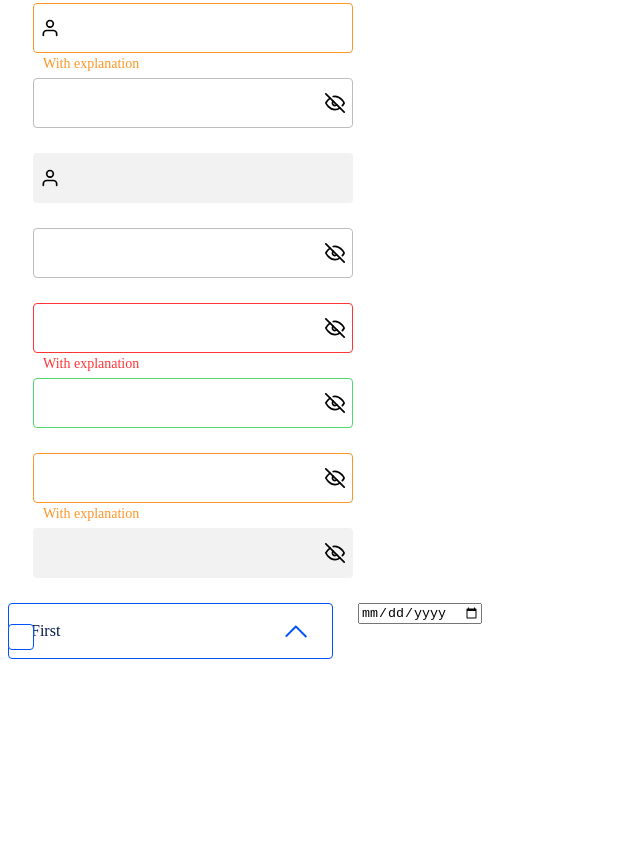
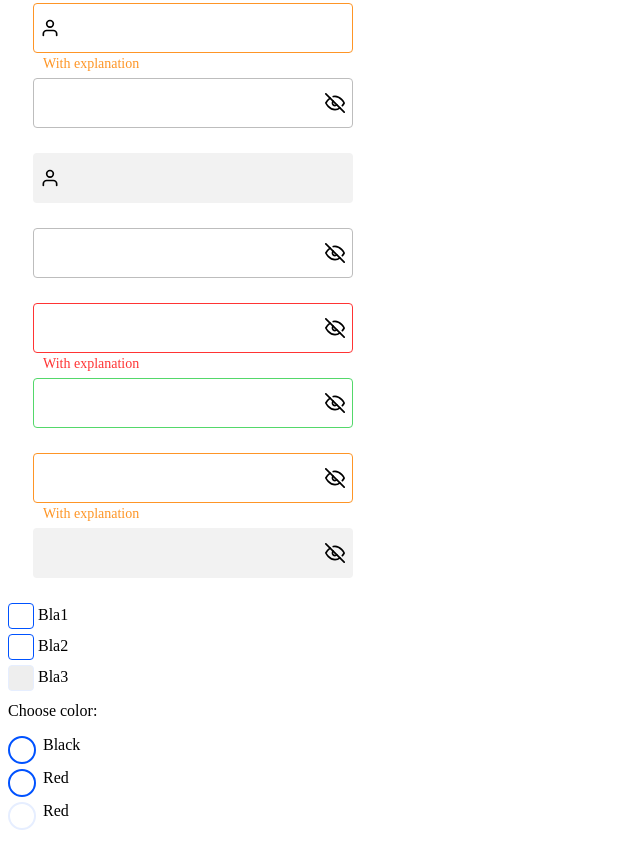
Before and after one commit to OlleyO/ui-kit, a website: page components.html in a window 1280 px wide. Shown: the part 1127-1971 px from the top of the page, without its empty margins (0-640 px from the left). Drawn offline with nearby package versions, Linux system fonts and the light colour scheme.

Commit message:
radio and checkbox example

```diff
--- a/components.html
+++ b/components.html
@@ -124,7 +124,7 @@
       <input class="input primary" type="text" disabled />
     </div>
 
-    <div class="clearfix">
+    <!-- <div class="clearfix">
       <div class="select-wrapper" style="float: left; margin-right: 25px">
         <div class="select">
           <div class="select_trigger">
@@ -140,13 +140,43 @@
       </div>
 
       <input type="date" />
-    </div>
+    </div> -->
 
     <label class="checkbox-container">
+      Bla1
       <input type="checkbox" />
       <span class="checkmark"></span>
     </label>
 
+    <label class="checkbox-container">
+      Bla2
+      <input type="checkbox" />
+      <span class="checkmark"></span>
+    </label>
+
+    <label class="checkbox-container">
+      Bla3
+      <input type="checkbox" disabled />
+      <span class="checkmark"></span>
+    </label>
+
+    <p>Choose color:</p>
+    <label class="container-checkbox"
+      >Black
+      <input name="color" value="black" type="radio" />
+      <span class="radio"></span>
+    </label>
+    <label class="container-checkbox"
+      >Red
+      <input name="color" value="red" type="radio" />
+      <span class="radio"></span>
+    </label>
+
+    <label class="container-checkbox"
+      >Red
+      <input name="color" value="red" type="radio" disabled />
+      <span class="radio"></span>
+    </label>
     <script src="./events/dropdown.js"></script>
 
     <script>
```
